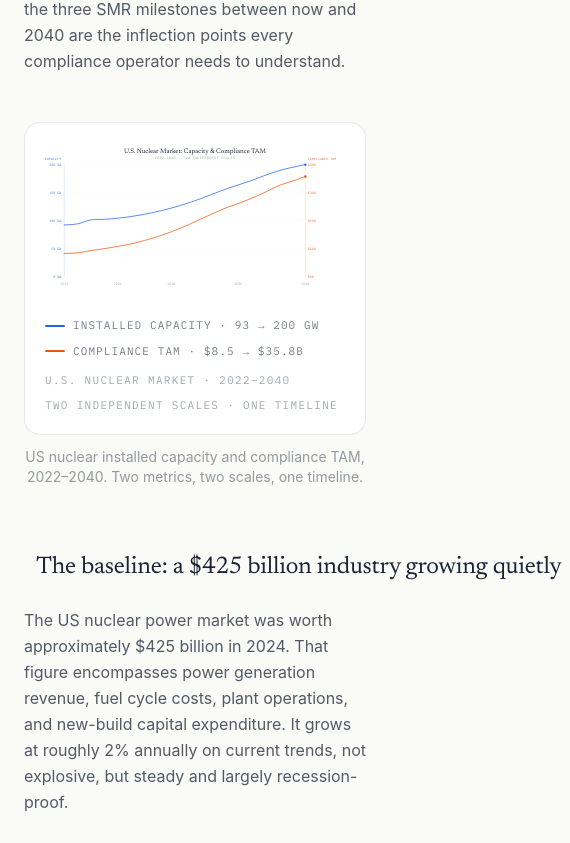
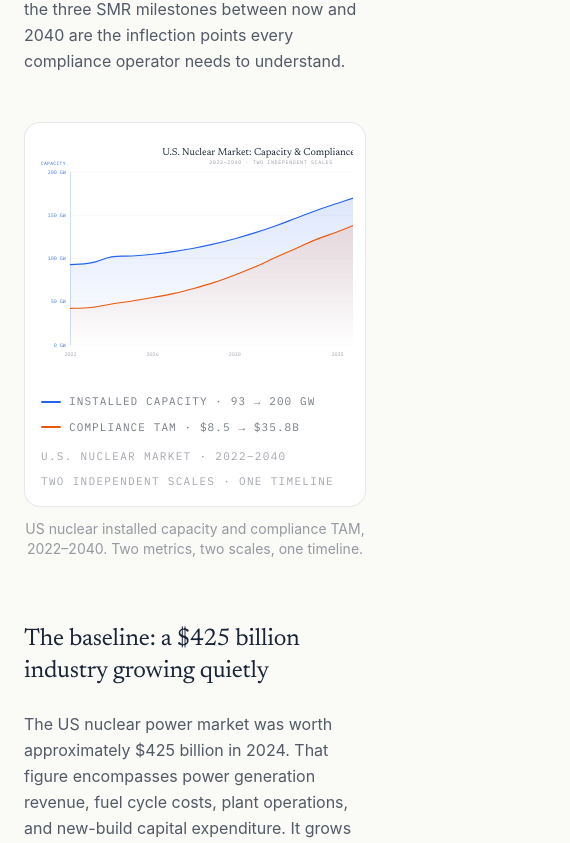
Before and after one commit to in-variant/invariant-website, a React (Vite) app: page /blog/nuclear-compliance-tam in a window 390 px wide. Shown: the part 1240-2083 px from the top of the page, 570 px wide, since content can reach past the window. Built offline with nearby package versions, Linux system fonts and the light colour scheme; a web font is replaced by a local one.

Commit message:
chore: push

```diff
--- a/src/components/NuclearMarket.tsx
+++ b/src/components/NuclearMarket.tsx
@@ -86,7 +86,10 @@ function smoothLine(pts: [number, number][]) {
 
 function line(values: number[], scale: (v: number) => number) {
   const pts = values.map((v, i) => [x(i), scale(v)] as [number, number])
-  return { d: smoothLine(pts), last: pts[n - 1] }
+  const d = smoothLine(pts)
+  // close the smooth path down to the baseline to form an area under the curve
+  const area = `${d} L ${pts[n - 1][0]} ${baseY} L ${pts[0][0]} ${baseY} Z`
+  return { d, area, last: pts[n - 1] }
 }
 
 const GW = line(DATA.map((d) => d.gw), yGw)
@@ -97,11 +100,12 @@ export default function NuclearMarket() {
   const inView = useInView(ref, { once: true, margin: '-100px' })
 
   return (
-    <figure ref={ref} className="not-prose my-2 rounded-2xl border border-ink/10 bg-white p-5 md:p-7">
+    <figure ref={ref} className="not-prose my-2 rounded-2xl border border-ink/10 bg-white p-4 sm:p-5 md:p-7">
       <div className="w-full">
+        <div className="-mx-1 overflow-x-auto px-1 sm:mx-0 sm:overflow-x-visible sm:px-0">
         <svg
             viewBox={`0 0 ${W} ${H}`}
-            className="h-auto w-full"
+            className="h-auto w-full min-w-[460px]"
             role="img"
             aria-label="U.S. nuclear market, 2022–2040: installed capacity rising 93→200 GW (left axis) and compliance TAM growing to $35.8B (right axis), each on its own scale."
           >
@@ -116,6 +120,16 @@ export default function NuclearMarket() {
                   transition={{ duration: 1.7, ease: [0.4, 0, 0.2, 1] }}
                 />
               </clipPath>
+
+              {/* area-under-curve gradients (fade to transparent at the baseline) */}
+              <linearGradient id="nm-fill-gw" x1="0" y1="0" x2="0" y2="1">
+                <stop offset="0%" stopColor={LAVENDER} stopOpacity={0.18} />
+                <stop offset="100%" stopColor={LAVENDER} stopOpacity={0} />
+              </linearGradient>
+              <linearGradient id="nm-fill-comp" x1="0" y1="0" x2="0" y2="1">
+                <stop offset="0%" stopColor={COPPER} stopOpacity={0.18} />
+                <stop offset="100%" stopColor={COPPER} stopOpacity={0} />
+              </linearGradient>
             </defs>
 
             {/* plot title (for standalone screenshots) */}
@@ -230,6 +244,10 @@ export default function NuclearMarket() {
 
             {/* ===== series (revealed left to right) ===== */}
             <g clipPath="url(#nm-reveal)">
+              {/* area fills under each curve */}
+              <path d={GW.area} fill="url(#nm-fill-gw)" stroke="none" />
+              <path d={COMP.area} fill="url(#nm-fill-comp)" stroke="none" />
+
               {/* Installed capacity (left axis) */}
               <path
                 d={GW.d}
@@ -261,6 +279,7 @@ export default function NuclearMarket() {
               <circle cx={COMP.last[0]} cy={COMP.last[1]} r={4} fill={COPPER} />
             </motion.g>
           </svg>
+        </div>
 
           {/* legend */}
           <div className="mt-6 flex flex-wrap items-center gap-x-6 gap-y-2">
--- a/src/pages/blog/NuclearComplianceTAM.tsx
+++ b/src/pages/blog/NuclearComplianceTAM.tsx
@@ -12,8 +12,8 @@ const TABLE: { year: string; spend: string; capacity: string; tam: string }[] =
 function SectionHeading({ children }: { children: React.ReactNode }) {
   return (
     <div className="mt-16 mb-6 flex items-center gap-3">
-      <div className="h-px flex-1 bg-ink/10" />
-      <h2 className="whitespace-nowrap font-serif text-2xl font-normal tracking-[-0.01em] text-ink md:text-3xl">
+      <div className="hidden h-px flex-1 bg-ink/10 sm:block" />
+      <h2 className="font-serif text-2xl font-normal tracking-[-0.01em] text-ink sm:whitespace-nowrap md:text-3xl">
         {children}
       </h2>
       <div className="h-px flex-1 bg-ink/10" />
--- a/src/pages/blog/Part100vsPart53.tsx
+++ b/src/pages/blog/Part100vsPart53.tsx
@@ -624,8 +624,8 @@ export default function Part100vsPart53() {
                   style={{ scrollMarginTop: '80px' }}
                 >
                   <div className="flex items-center gap-3 mb-6">
-                    <div className="h-px flex-1 bg-ink/10" />
-                    <h3 className="font-mono text-xs tracking-[0.2em] uppercase text-ink/50 whitespace-nowrap">
+                    <div className="hidden h-px flex-1 bg-ink/10 sm:block" />
+                    <h3 className="font-mono text-xs tracking-[0.2em] uppercase text-ink/50 sm:whitespace-nowrap">
                       {section.heading}
                     </h3>
                     <div className="h-px flex-1 bg-ink/10" />
--- a/src/pages/blog/SeismicDesignShift.tsx
+++ b/src/pages/blog/SeismicDesignShift.tsx
@@ -663,8 +663,8 @@ export default function SeismicDesignShift() {
                   style={{ scrollMarginTop: '80px' }}
                 >
                   <div className="flex items-center gap-3 mb-6">
-                    <div className="h-px flex-1 bg-ink/10" />
-                    <h3 className="font-mono text-xs tracking-[0.2em] uppercase text-ink/50 whitespace-nowrap">
+                    <div className="hidden h-px flex-1 bg-ink/10 sm:block" />
+                    <h3 className="font-mono text-xs tracking-[0.2em] uppercase text-ink/50 sm:whitespace-nowrap">
                       {section.heading}
                     </h3>
                     <div className="h-px flex-1 bg-ink/10" />
```
